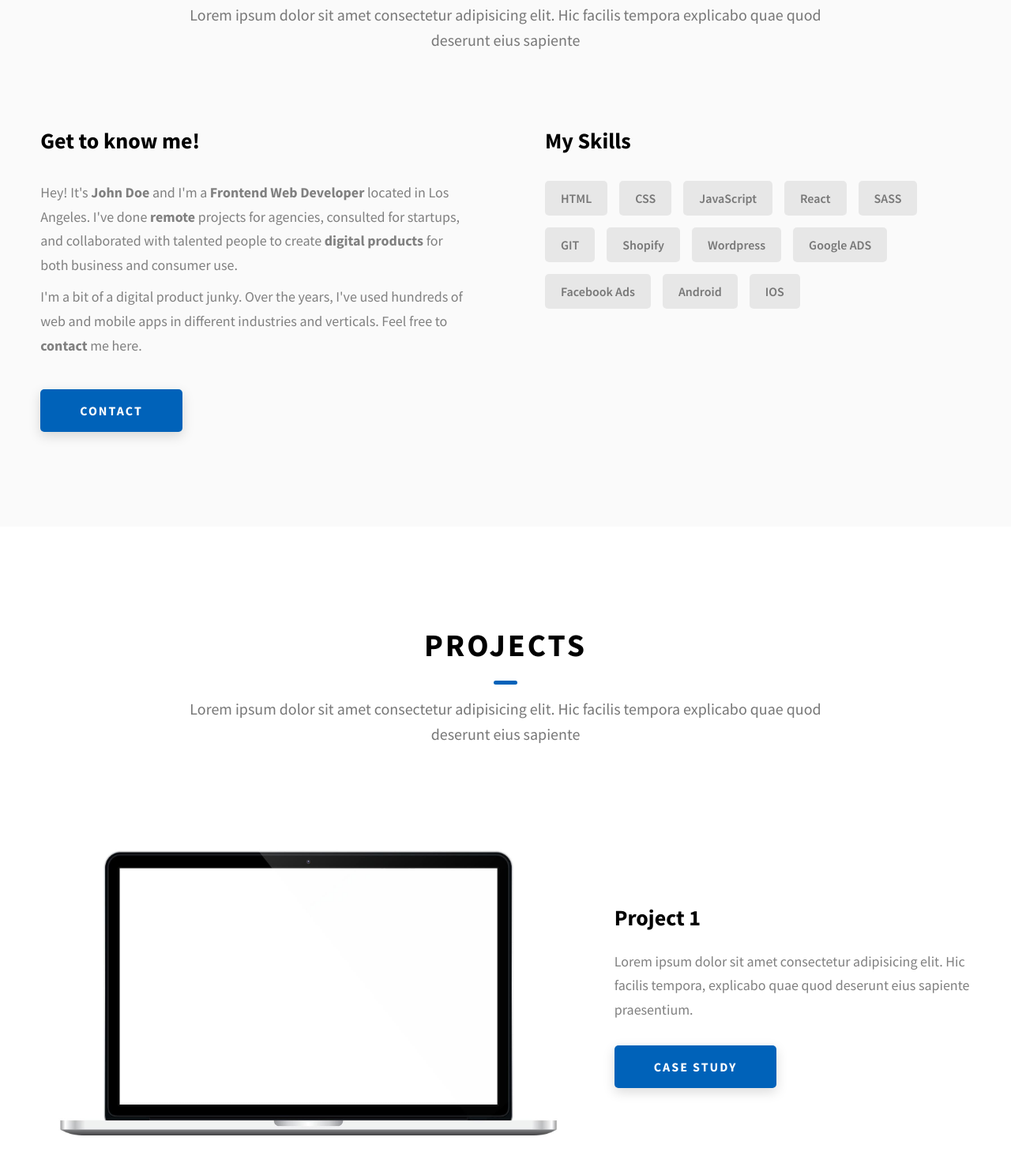
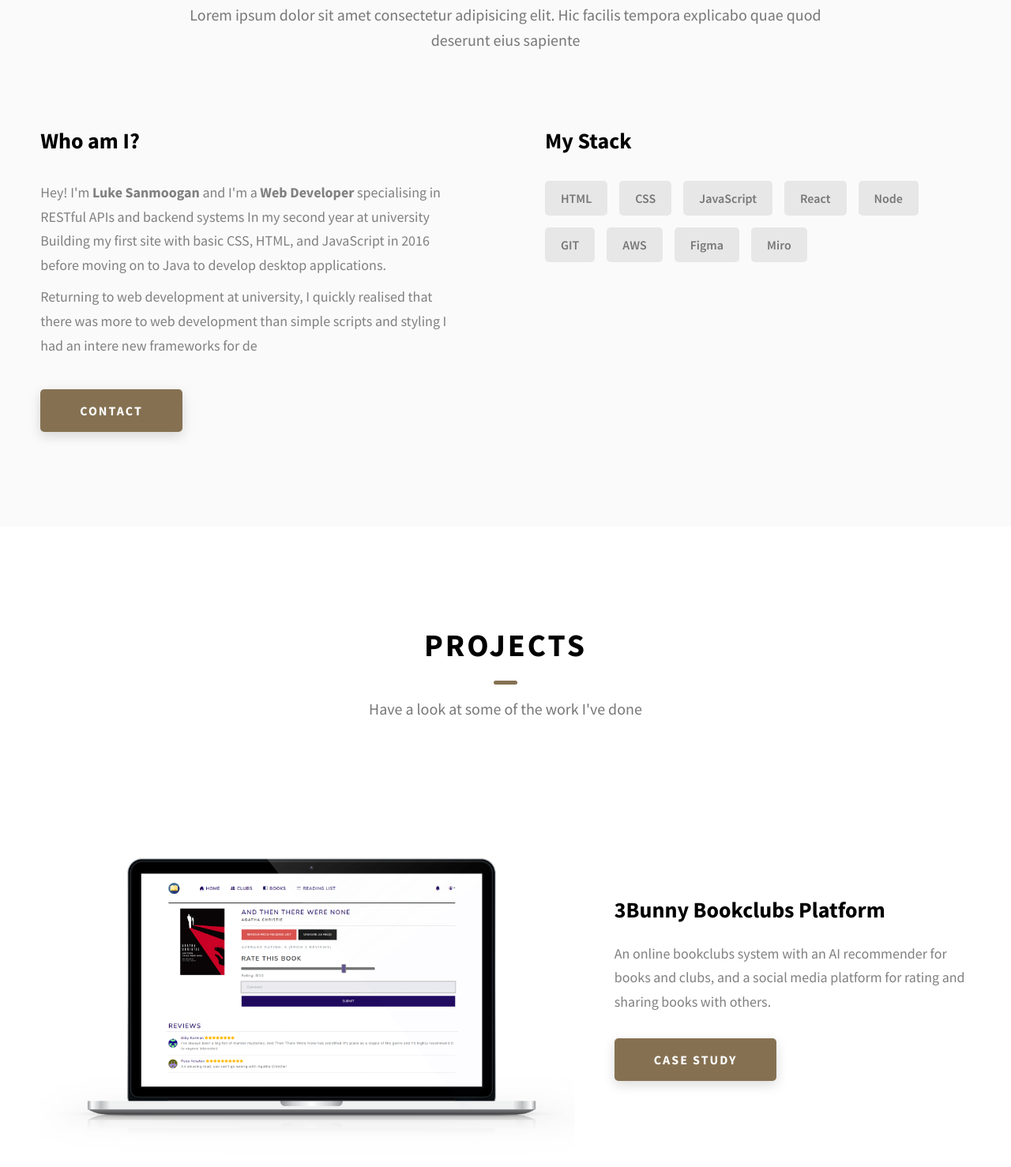
Before and after one commit to LS-kcl/ls-kcl.github.io, a website: page index.html in a window 1280 px wide. Shown: the part 1012-2490 px from the top of the page at 79% size. Drawn offline with Linux system fonts and the light colour scheme.

Commit message:
add: Swap out placeholder information

```diff
--- a/index.html
+++ b/index.html
@@ -4,8 +4,8 @@
     <meta charset="UTF-8" />
     <meta name="viewport" content="width=device-width, initial-scale=1.0" />
     <meta http-equiv="X-UA-Compatible" content="ie=edge" />
-    <title>Dopefolio</title>
-    <meta name="description" content="Portfolio Template for Developer" />
+    <title>Luke Sanmoogan</title>
+    <meta name="description" content="Luke Sanmoogan's Portfolio" />
 
     <link rel="stylesheet" href="css/style.css" />
 
@@ -27,7 +27,7 @@
               class="header__logo-img"
             />
           </div>
-          <span class="header__logo-sub">John Doe</span>
+          <span class="header__logo-sub">Luke Sanmoogan</span>
         </div>
         <div class="header__main">
           <ul class="header__links">
@@ -84,12 +84,14 @@
     </header>
     <section class="home-hero">
       <div class="home-hero__content">
-        <h1 class="heading-primary">Hey, My name is John Doe</h1>
+        <h1 class="heading-primary">Hi, I'm Luke 👋</h1>
+	<!--
+        <h1 class="heading-primary">Hi, I'm Luke Sanmoogan 👋</h1>
+	--->
         <div class="home-hero__info">
           <p class="text-primary">
-            Lorem ipsum dolor sit amet consectetur adipisicing elit. Hic facilis
-            tempora explicabo quae quod deserunt eius sapiente solutions for
-            complex problems
+            I'm a full stack developer specialising in Django + React
+	    have a look at some of my work below
           </p>
         </div>
         <div class="home-hero__cta">
@@ -161,24 +163,19 @@
         </h2>
         <div class="about__content">
           <div class="about__content-main">
-            <h3 class="about__content-title">Get to know me!</h3>
+            <h3 class="about__content-title">Who am I?</h3>
             <div class="about__content-details">
               <p class="about__content-details-para">
-                Hey! It's
-                <strong>John Doe</strong>
-                and I'm a <strong> Frontend Web Developer </strong> located in
-                Los Angeles. I've done
-                <strong> remote </strong>
-                projects for agencies, consulted for startups, and collaborated
-                with talented people to create
-                <strong>digital products </strong>
-                for both business and consumer use.
+                Hey! I'm
+                <strong>Luke Sanmoogan</strong>
+                and I'm a <strong> Web Developer </strong> specialising in RESTful APIs and backend systems
+		In my second year at university
+
+		Building my first site with basic CSS, HTML, and JavaScript in 2016 before moving on to Java to develop desktop applications.
               </p>
               <p class="about__content-details-para">
-                I'm a bit of a digital product junky. Over the years, I've used
-                hundreds of web and mobile apps in different industries and
-                verticals. Feel free to
-                <strong>contact</strong> me here.
+	      	Returning to web development at university, I quickly realised that there was more to web development than simple scripts and styling
+		I had an intere new frameworks for de
               </p>
             </div>
             <a href="./#contact" class="btn btn--med btn--theme dynamicBgClr"
@@ -186,20 +183,17 @@
             >
           </div>
           <div class="about__content-skills">
-            <h3 class="about__content-title">My Skills</h3>
+            <h3 class="about__content-title">My Stack</h3>
             <div class="skills">
               <div class="skills__skill">HTML</div>
               <div class="skills__skill">CSS</div>
               <div class="skills__skill">JavaScript</div>
               <div class="skills__skill">React</div>
-              <div class="skills__skill">SASS</div>
+              <div class="skills__skill">Node</div>
               <div class="skills__skill">GIT</div>
-              <div class="skills__skill">Shopify</div>
-              <div class="skills__skill">Wordpress</div>
-              <div class="skills__skill">Google ADS</div>
-              <div class="skills__skill">Facebook Ads</div>
-              <div class="skills__skill">Android</div>
-              <div class="skills__skill">IOS</div>
+              <div class="skills__skill">AWS</div>
+              <div class="skills__skill">Figma</div>
+              <div class="skills__skill">Miro</div>
             </div>
           </div>
         </div>
@@ -210,8 +204,7 @@
         <h2 class="heading heading-sec heading-sec__mb-bg">
           <span class="heading-sec__main">Projects</span>
           <span class="heading-sec__sub">
-            Lorem ipsum dolor sit amet consectetur adipisicing elit. Hic facilis
-            tempora explicabo quae quod deserunt eius sapiente
+            Have a look at some of the work I've done
           </span>
         </h2>
 
@@ -219,18 +212,18 @@
           <div class="projects__row">
             <div class="projects__row-img-cont">
               <img
-                src="./assets/jpeg/project-mockup-example.jpeg"
+                src="./assets/mockups/ratings-mockup.png"
                 alt="Software Screenshot"
                 class="projects__row-img"
                 loading="lazy"
               />
             </div>
             <div class="projects__row-content">
-              <h3 class="projects__row-content-title">Project 1</h3>
+              <h3 class="projects__row-content-title">3Bunny Bookclubs Platform</h3>
               <p class="projects__row-content-desc">
-                Lorem ipsum dolor sit amet consectetur adipisicing elit. Hic
-                facilis tempora, explicabo quae quod deserunt eius sapiente
-                praesentium.
+		An online bookclubs system with an AI recommender for books
+		and clubs, and a social media platform for rating and sharing
+		books with others.
               </p>
               <a
                 href="./project-1.html"
@@ -250,7 +243,7 @@
               />
             </div>
             <div class="projects__row-content">
-              <h3 class="projects__row-content-title">Project 2</h3>
+              <h3 class="projects__row-content-title">KEDU Study Platform</h3>
               <p class="projects__row-content-desc">
                 Lorem ipsum dolor sit amet consectetur adipisicing elit. Hic
                 facilis tempora, explicabo quae quod deserunt eius sapiente
@@ -274,11 +267,9 @@
               />
             </div>
             <div class="projects__row-content">
-              <h3 class="projects__row-content-title">Project 3</h3>
+              <h3 class="projects__row-content-title">EasySpeak Aphasia Dashboard</h3>
               <p class="projects__row-content-desc">
-                Lorem ipsum dolor sit amet consectetur adipisicing elit. Hic
-                facilis tempora, explicabo quae quod deserunt eius sapiente
-                praesentium.
+	      	An accessibility based project developed for those suffering from stroke complications
               </p>
               <a
                 href="./project-3.html"
@@ -296,8 +287,7 @@
         <h2 class="heading heading-sec heading-sec__mb-med">
           <span class="heading-sec__main heading-sec__main--lt">Contact</span>
           <span class="heading-sec__sub heading-sec__sub--lt">
-            Lorem ipsum dolor sit amet consectetur adipisicing elit. Hic facilis
-            tempora explicabo quae quod deserunt eius sapiente
+	    Use the form below to send me an email, or feel free to drop me a message on my socials
           </span>
         </h2>
         <div class="contact__form-container">
@@ -389,7 +379,7 @@
             </div>
           </div>
           <div class="main-footer__row main-footer__row-2">
-            <h4 class="heading heading-sm text-lt">John Doe</h4>
+            <h4 class="heading heading-sm text-lt">Luke Sanmoogan</h4>
             <p class="main-footer__short-desc">
               Lorem ipsum dolor sit amet consectetur adipisicing elit facilis
               tempora explicabo quae quod deserunt
--- a/sass/abstracts/_variables.scss
+++ b/sass/abstracts/_variables.scss
@@ -1,3 +1,3 @@
-$themeClrPrimary: #0062b9;
+$themeClrPrimary: #857152;
 
 $commonBorderRadius: 5px;
```
Also changed, not shown: README.md, assets/mockups/ratings-mockup.png (added), css/style.css.
